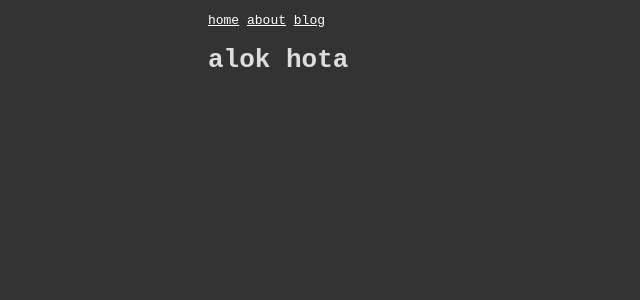
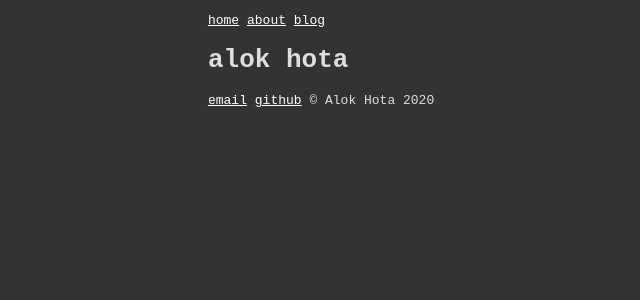
Before and after one commit to ahota/blog, a Jekyll site: the page built from index.html, in a window 1280 px wide. Shown: the top 300 px of the page, without its empty margins (120-760 px from the left). Built offline with Jekyll 4.4.1, drawn with Linux system fonts in a browser that asks for light colours.

Commit message:
add footer

```diff
--- /dev/null
+++ b/_includes/foot.html
@@ -0,0 +1,5 @@
+<footer>
+    <a href="mailto:alok.hota@intel.com">email</a>
+    <a href="https://github.com/ahota">github</a>
+    &copy; Alok Hota {{ site.time | date: '%Y' }}
+</footer>
--- a/_layouts/default.html
+++ b/_layouts/default.html
@@ -9,4 +9,5 @@
         {% include nav.html %}
         {{ content }}
     </body>
+    {% include foot.html %}
 </html>
--- a/_sass/main.scss
+++ b/_sass/main.scss
@@ -15,3 +15,7 @@ a:hover {
     color: #333;
     background-color: #ddd;
 }
+
+footer {
+    margin: 1em 0;
+}
```
